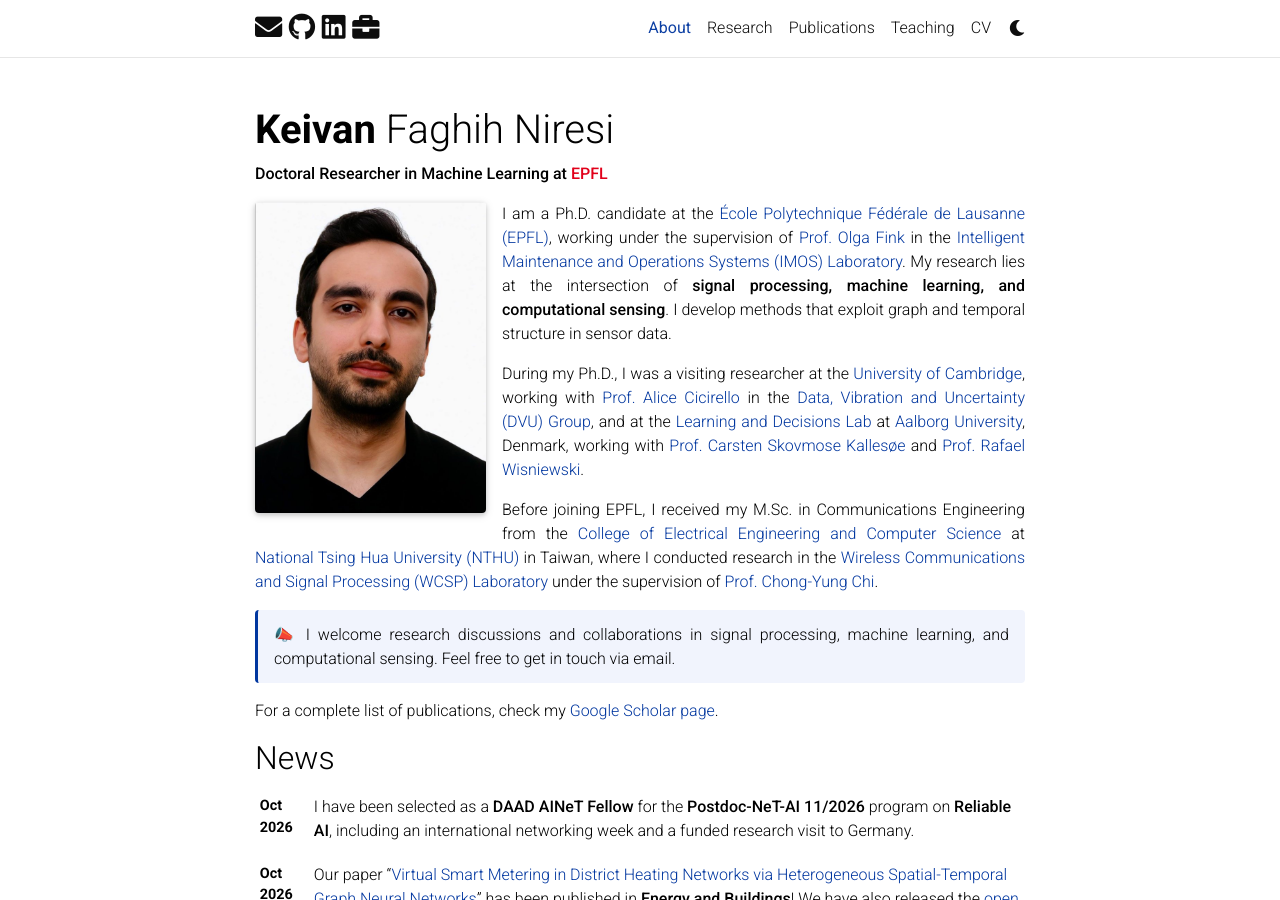
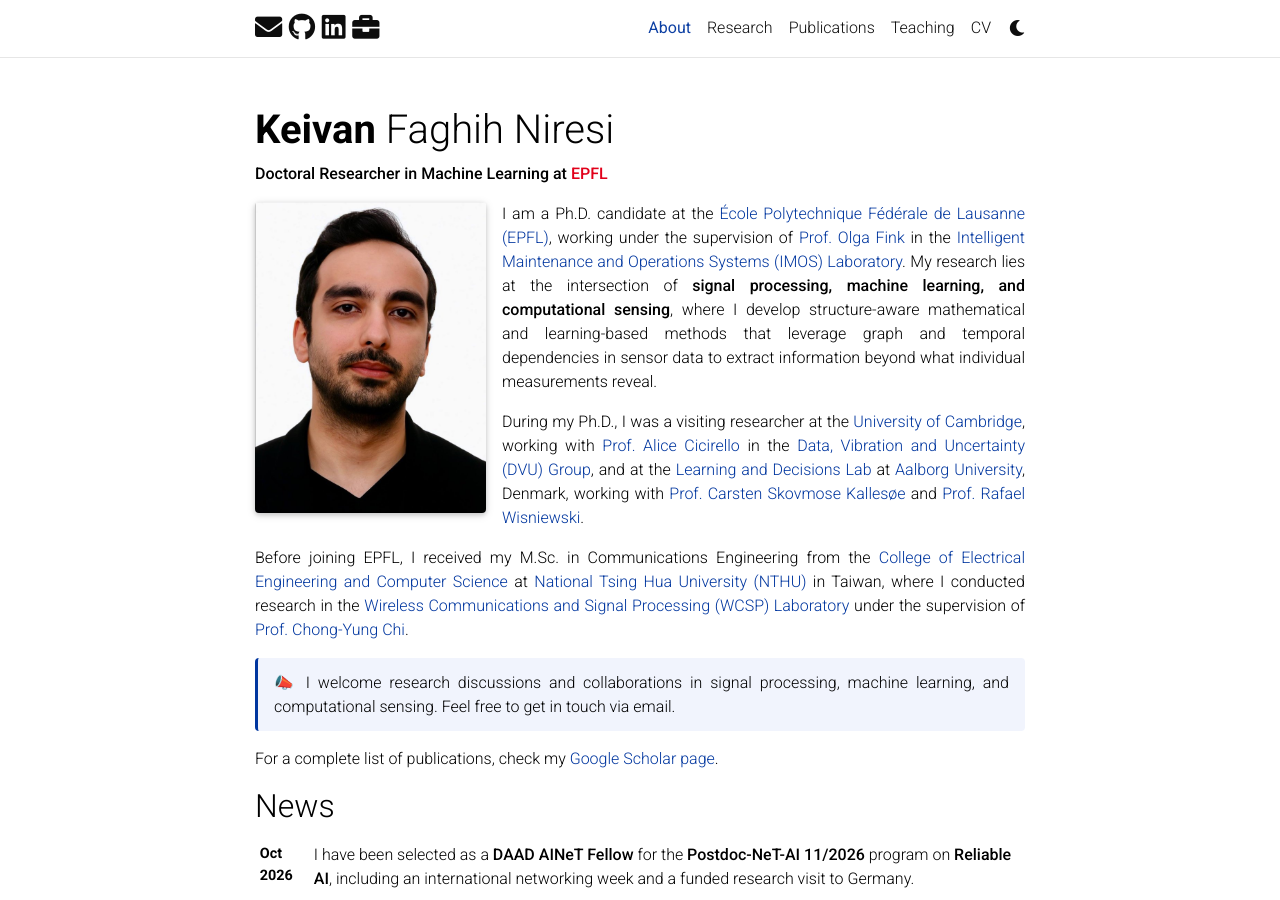
Before and after one commit to Keiv4n/keiv4n.github.io, a Jekyll site: the page built from _pages/about.md, in a window 1280 px wide and 900 px high. Built offline with Jekyll 4.4.1, drawn with Linux system fonts in a browser that asks for light colours; full-size pictures stand in for the smaller copies a plugin makes; comment, search, counter and statistics services are not loaded; a style sheet for code colours, icons or effects is not loaded.

Commit message:
Refine homepage research description

```diff
--- a/_pages/about.md
+++ b/_pages/about.md
@@ -20,7 +20,7 @@ social: false  # includes social icons at the bottom of the page
 ---
 
 
-I am a Ph.D. candidate at the [École Polytechnique Fédérale de Lausanne (EPFL)](https://www.epfl.ch/), working under the supervision of [Prof. Olga Fink](https://people.epfl.ch/olga.fink?lang=en) in the [Intelligent Maintenance and Operations Systems (IMOS) Laboratory](https://imos.epfl.ch/). My research lies at the intersection of **signal processing, machine learning, and computational sensing**. I develop methods that exploit graph and temporal structure in sensor data.
+I am a Ph.D. candidate at the [École Polytechnique Fédérale de Lausanne (EPFL)](https://www.epfl.ch/), working under the supervision of [Prof. Olga Fink](https://people.epfl.ch/olga.fink?lang=en) in the [Intelligent Maintenance and Operations Systems (IMOS) Laboratory](https://imos.epfl.ch/). My research lies at the intersection of **signal processing, machine learning, and computational sensing**, where I develop structure-aware mathematical and learning-based methods that leverage graph and temporal dependencies in sensor data to extract information beyond what individual measurements reveal.
 
 During my Ph.D., I was a visiting researcher at the [University of Cambridge](https://www.cam.ac.uk/), working with [Prof. Alice Cicirello](https://www.eng.cam.ac.uk/profiles/ac685) in the [Data, Vibration and Uncertainty (DVU) Group](https://sites.google.com/view/dvugroup/home), and at the [Learning and Decisions Lab](https://www.learning-decision.dk/) at [Aalborg University](https://www.aau.dk/), Denmark, working with [Prof. Carsten Skovmose Kallesøe](https://vbn.aau.dk/en/persons/carsten-skovmose-kalles%C3%B8e/) and [Prof. Rafael Wisniewski](https://vbn.aau.dk/en/persons/raf/).
 
```
